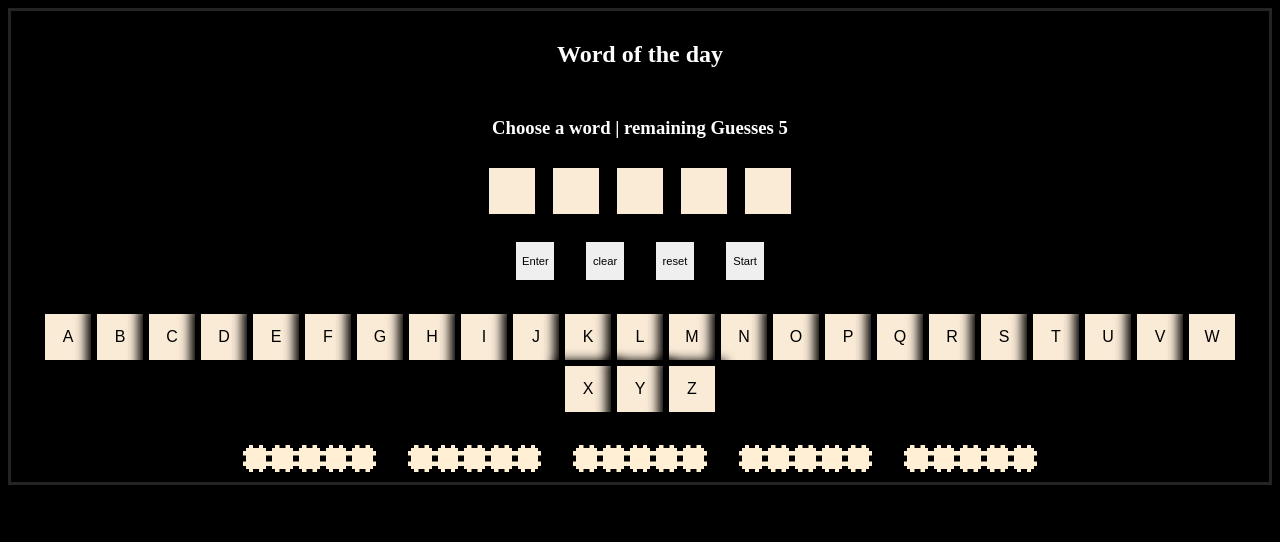
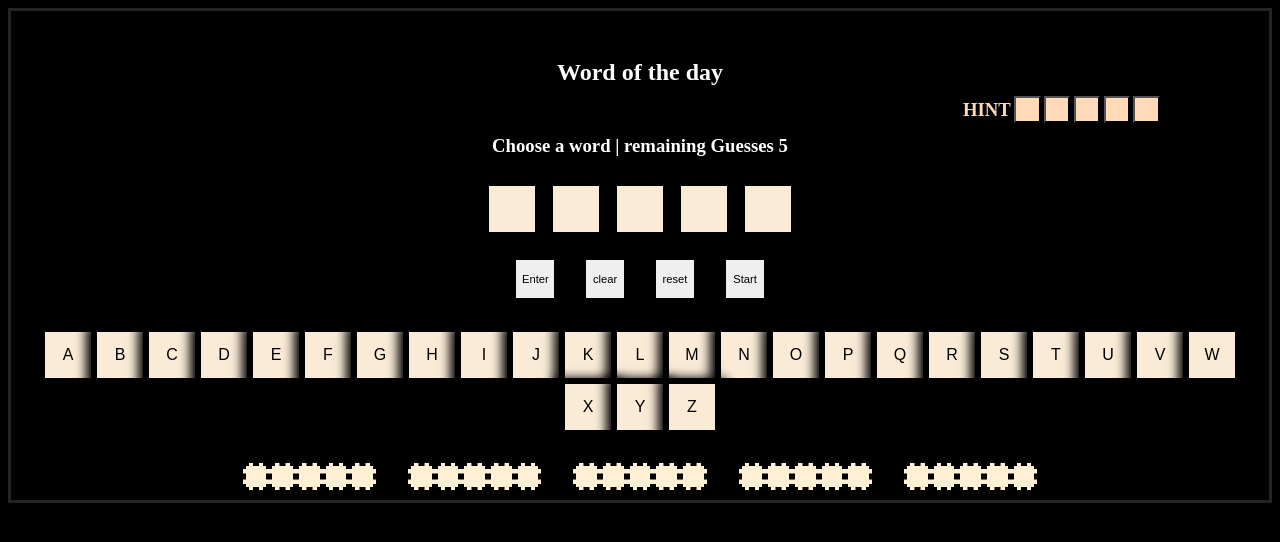
Before and after one commit to ibutaibeh/Wordle, a plain HTML site: page index.html in a window 1280 px wide. Both pictures are taken after a click on the element "Welcome to Wordle". Drawn offline with Linux system fonts and the light colour scheme.

Commit message:
update css and add hint function

```diff
--- a/css/style.css
+++ b/css/style.css
@@ -30,6 +30,7 @@ h2{
 
 .alertMessage{
 color: rgb(255, 255, 255);
+
 }
 
 .gamePad{
@@ -131,3 +132,35 @@ gap: 4px;
     width: 2em;
     border: dashed ;
 }
+.hint{
+    display: flex;
+    position: absolute;
+    top: 5em;
+    right: 7.5em;
+    flex-wrap: wrap;
+color: peachpuff;
+align-items: center;
+gap: 0.2em;
+}
+
+.hintButton{
+    height: 2em;
+    width: 2em;
+    background-color: peachpuff;
+    color: peachpuff;
+}
+  /* .outro{
+    position: fixed;
+    width: 100%;
+    height: 100%;
+    opacity: 100%;
+    background-color: black;
+    z-index: -2;
+    align-content: center;
+    justify-items: center;
+  }
+.startAgain{
+    height: 3em;
+    width: 3em;
+    font-size: 3rem;
+} */
--- a/index.html
+++ b/index.html
@@ -11,9 +11,24 @@
   <div class="intro">
   <h1 class="intro-message">Welcome to Wordle</h1>
   </div>
+    <!-- <div class="outro" disabled>
+      <h2 class="message">win/lose message</h2>
+      <h3 class="startAgain">🔁</h3>
+  </div> -->
+      <div class="hint">
+        <h3>HINT</h3>
+<button class="hintButton"></button>
+<button class="hintButton"></button>
+<button class="hintButton"></button>
+<button class="hintButton"></button>
+<button class="hintButton"></button>
+</div>
+<br>
   <div class="gamePad">
     <!-- <h1 class="title">Wordle the game</h1> -->
     <h2 class="gameName">Word of the day</h2>
+
+
     <h3 class="alertMessage">Alert messages</h3>
     <div class="wordParent">
         <button class="wordChild", id="1"></button>
@@ -68,5 +83,7 @@
   <div class="guess"><button class="guessKey"></button><button class="guessKey"></button><button class="guessKey"></button><button class="guessKey"></button><button class="guessKey"></button></div>
 </div>
 </div>
+
+
 </body>
 </html>
--- a/js/app.js
+++ b/js/app.js
@@ -9,10 +9,10 @@ let isItWord;
 let winWord;
 let guessWordLists=[];
 let lives=5;
+let hintLetters=[];
 
 /*------------------------ Cached Element References ------------------------*/
 const keyboardIcons = document.querySelectorAll('.keyboradLetter');
-const gameNameMessage= document.querySelector('.gameName');
 const gameAlertMessage= document.querySelector('.alertMessage');
 const guessLetters= document.querySelectorAll('.wordChild');
 const guessKeyBoxes=document.querySelectorAll('.guessKey');
@@ -22,6 +22,7 @@ const enterButton= document.querySelector('#settingsIcon1')
 const guessList=document.querySelectorAll('.guess');
 const resetButton=document.querySelector('#settingsIcon3')
 const introScreen= document.querySelector('.intro-message');
+const hintWordLetter= document.querySelectorAll('.hintButton');
 /*-------------------------------- Functions --------------------------------*/
 
 // Function to choose a random word from words array
@@ -33,6 +34,12 @@ return chosenWord;
 //Function to split the chosen word to array of 5
 const splitLetters = ()=>{
 chosenWordLetters=chosenWord.split("");
+hintLetters=chosenWord;
+hintLetters=hintLetters.toUpperCase().split("");
+for(let i=0;i<chosenWordLetters.length;i++){
+    hintWordLetter[i].textContent=hintLetters[i];
+    hintWordLetter[i].style.color='peachpuff'
+}
  return chosenWordLetters;
 }
 
@@ -79,7 +86,7 @@ const isWord=()=>{
    console.log('is it a word?',isItWord);
    if(playerWord.join('').toLowerCase()==chosenWord && isItWord){
     winWord= true;
-    gameAlertMessage.textContent=`Congrats You Won and the word is ${chosenWord}`;
+    gameAlertMessage.textContent=`Congrats You Won and the word is ${chosenWord.toUpperCase()}`;
    }else if(!isItWord){
     gameAlertMessage.textContent=`this is not a word`
     deleteWord();
@@ -148,6 +155,8 @@ const resetGame=()=>{
     startGame()
     console.log(guessWordLists);
 }
+
+
 /*----------------------------- Event Listeners -----------------------------*/
 
 
@@ -178,3 +187,9 @@ introScreen.addEventListener('click',()=>{
     startGame();
     console.log('clicked');
 })
+
+hintWordLetter.forEach(element=>{
+    element.addEventListener('click',()=>{
+        element.style.color='black'
+    })
+})
```
Also changed, not shown: assets/Backgrounds/bk3.jpg (renamed from assests/background/bk3.jpg), assets/icons/reset button.png (added), 5 other files.
